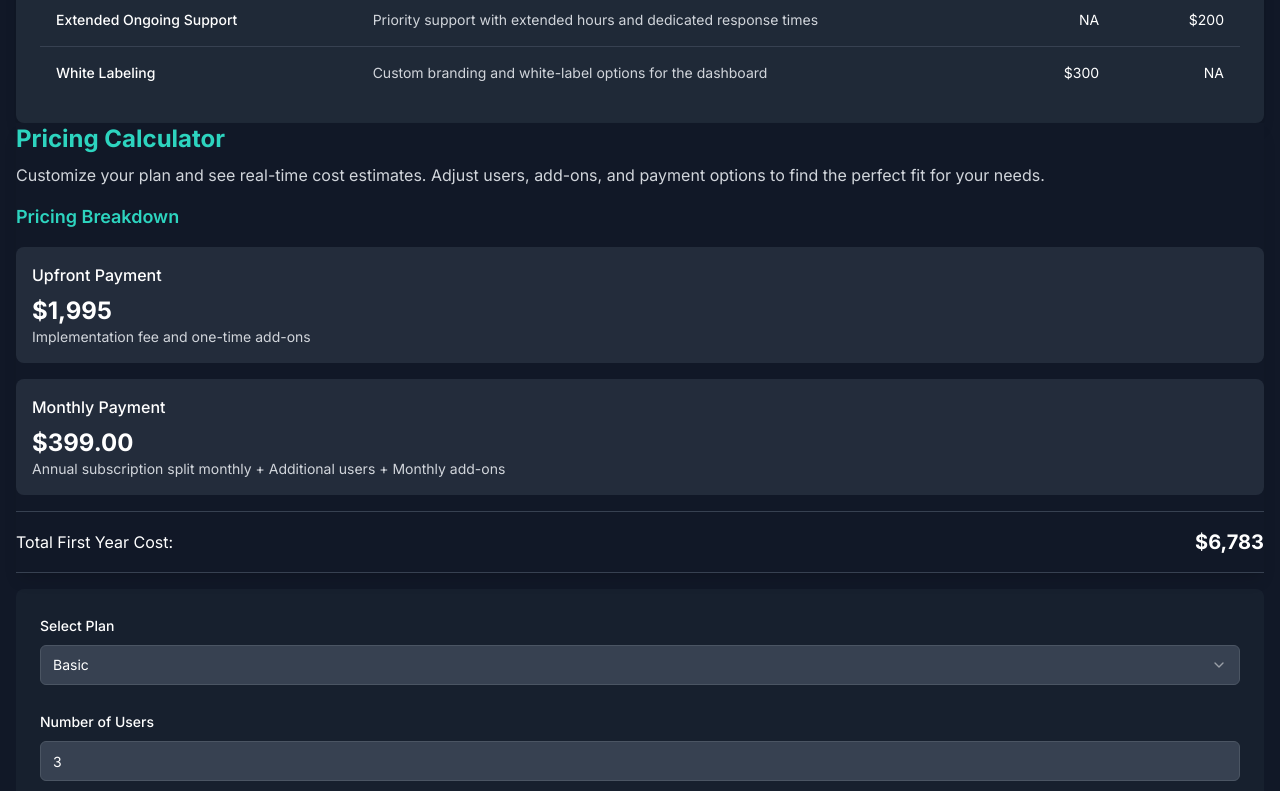
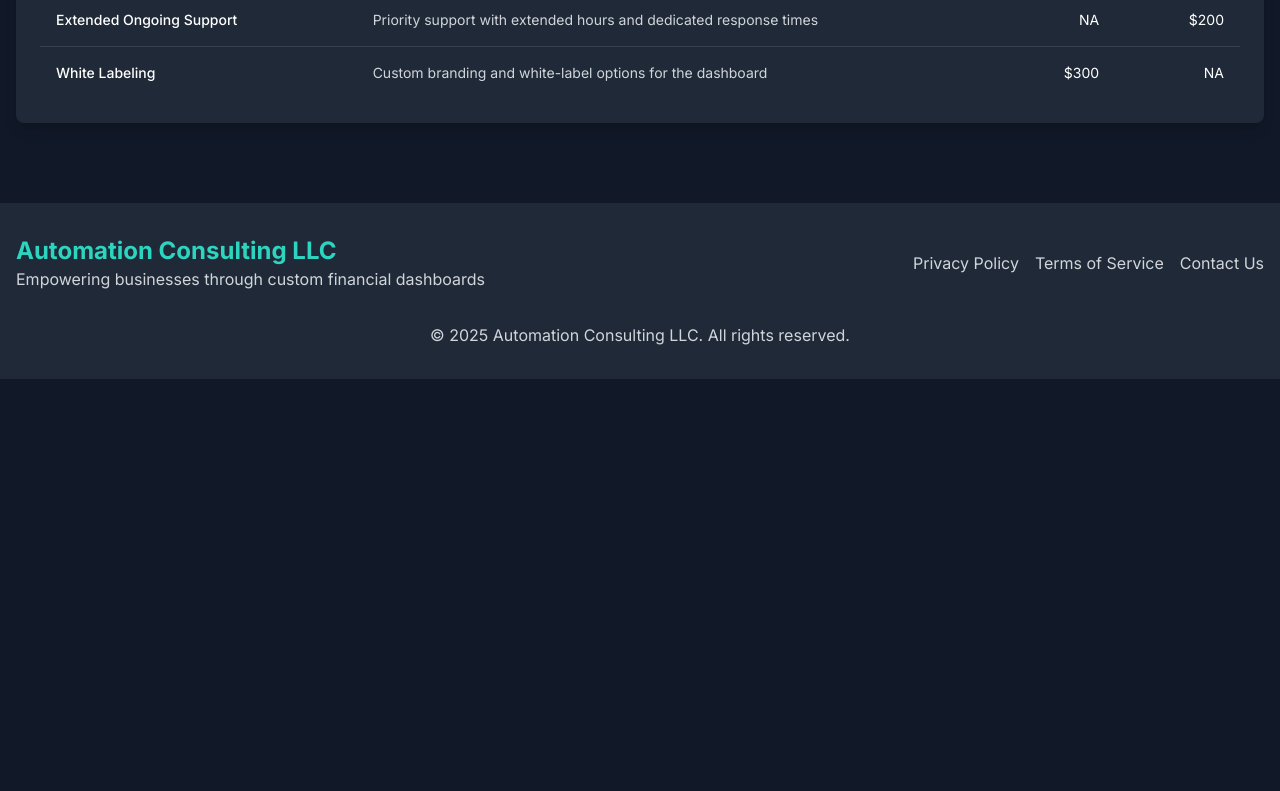
Before and after one commit to Hayleeulrey/SOUL-PATH-NUMEROLOGY, a Next.js app: page /pricing in a window 1280 px wide. Shown: the part 3160-3951 px from the top of the page. After the commit the page ends 3539 px from the top, so only its background shows below. Built offline with nearby package versions, Linux system fonts and the light colour scheme.

Commit message:
Update website design and content

```diff
--- a/app/pricing/page.tsx
+++ b/app/pricing/page.tsx
@@ -1,14 +1,13 @@
 import PricingTable from '@/components/pricing-page/pricing-table'
 import { AddOnsTable } from '@/components/pricing-page/add-ons-table'
+import { FloatingCalculatorButton } from '@/components/pricing-page/floating-calculator-button'
 import PricingCalculator from '@/components/pricing-page/pricing-calculator'
-import { FloatingCalculatorButton } from '@/components/pricing-page/floating-calculator-button'
 
 export default function PricingPage() {
   return (
     <div>
       <PricingTable />
       <AddOnsTable />
-      <PricingCalculator />
       <FloatingCalculatorButton />
     </div>
   )
```
